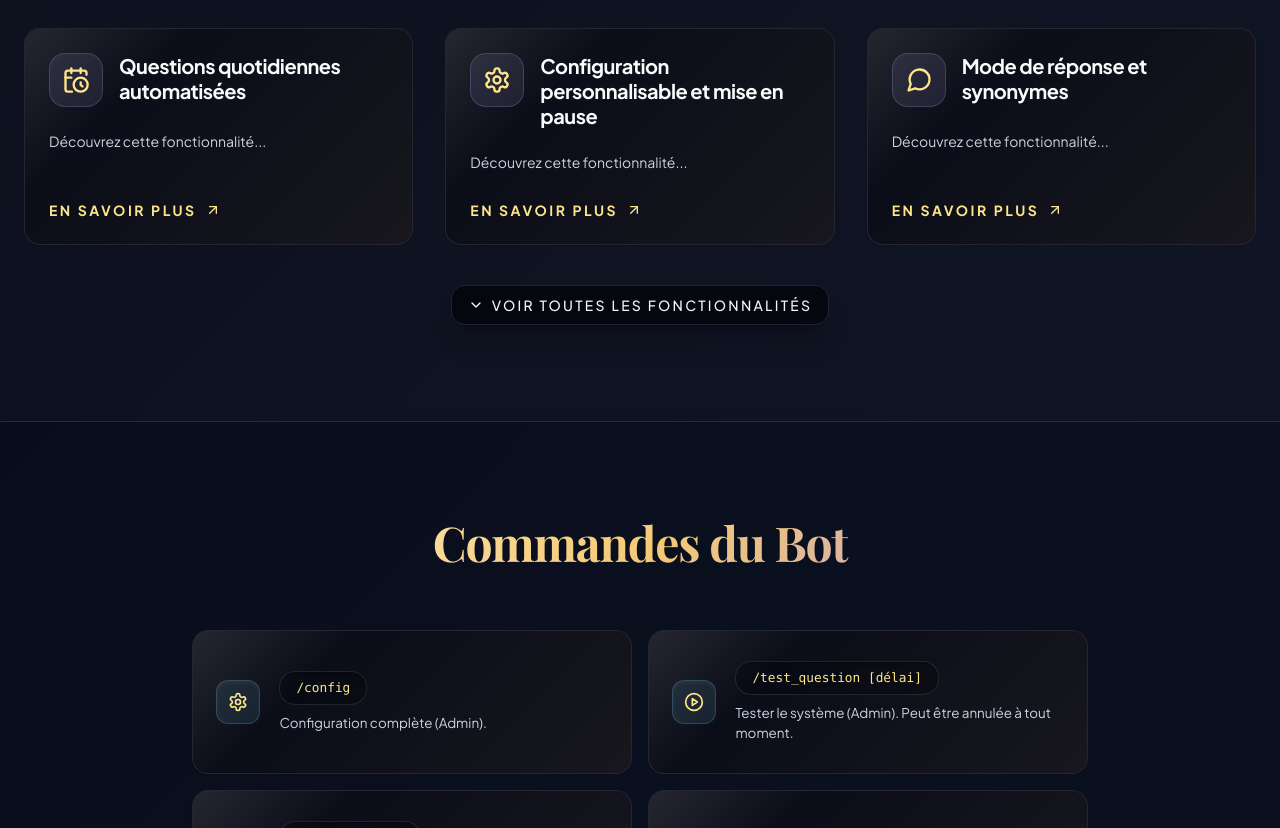
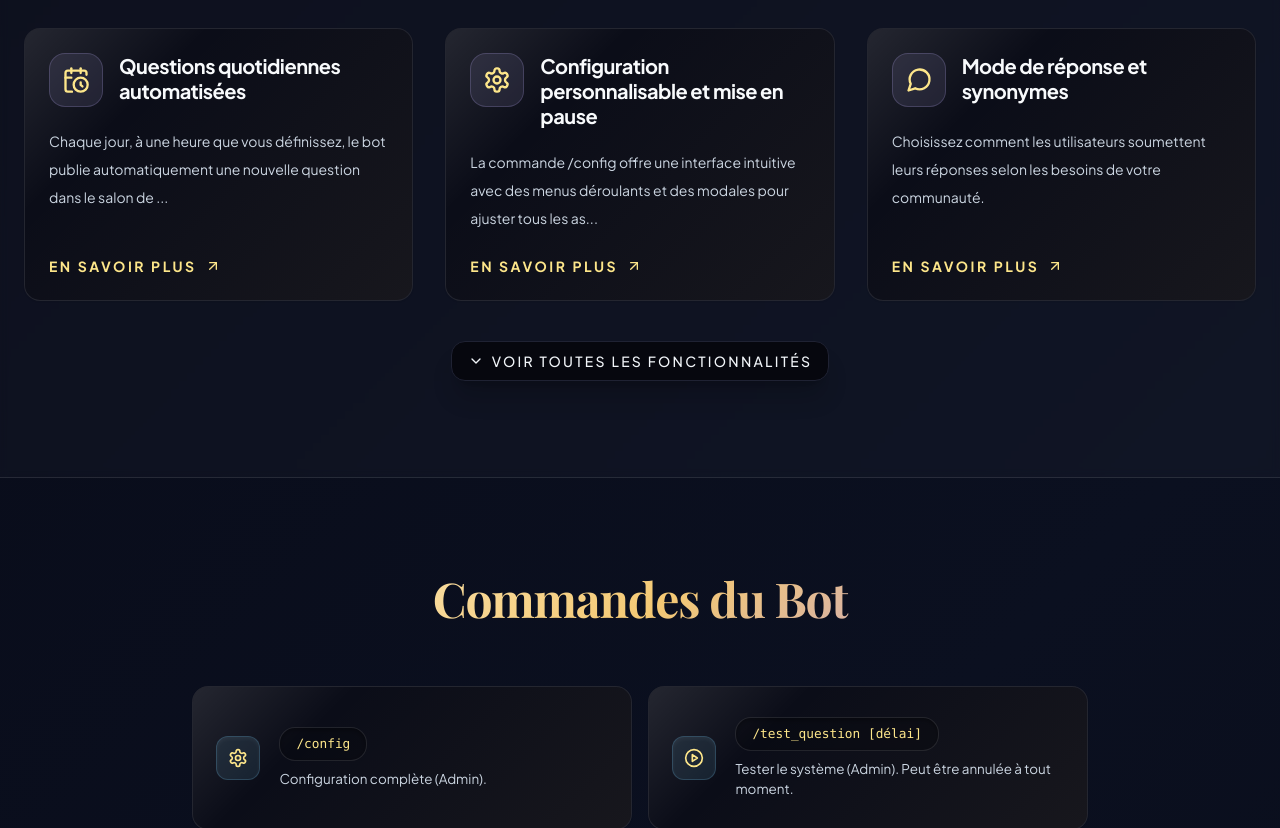
Before and after one commit to Kalamy-90/daily_question, a React (Vite) app: page / in a window 1280 px wide. Shown: the part 1880-2708 px from the top of the page. Built offline with nearby package versions, Linux system fonts and the light colour scheme.

Commit message:
Improve feature preview: extract real text instead of generic phrase

```diff
--- a/src/components/landing/FeaturesSection.jsx
+++ b/src/components/landing/FeaturesSection.jsx
@@ -47,24 +47,38 @@ const FeaturesSection = () => {
       return description;
     }
 
-    // Si c'est un objet React (JSX), on l'affiche tel quel ou on extrait le texte pour la version tronquée
+    // Si c'est du JSX (notre nouveau format)
     if (isTruncated) {
-      // Pour l'aperçu, on prend le texte du premier <li> s'il existe
       try {
+        // On essaie d'extraire le texte du premier paragraphe ou du premier enfant
         if (description.props && description.props.children) {
           const children = React.Children.toArray(description.props.children);
-          const firstLi = children.find(child => child.type === 'li');
-          if (firstLi && firstLi.props && firstLi.props.children) {
-            const text = Array.isArray(firstLi.props.children)
-              ? firstLi.props.children.map(c => typeof c === 'string' ? c : (c.props?.children || '')).join('')
-              : firstLi.props.children;
-            return typeof text === 'string' ? (text.length > 100 ? text.substring(0, 100) + '...' : text) : 'Découvrez cette fonctionnalité...';
+
+          // On cherche d'abord un paragraphe <p>
+          const pChild = children.find(child => child.type === 'p');
+          if (pChild && pChild.props && pChild.props.children) {
+            const text = Array.isArray(pChild.props.children)
+              ? pChild.props.children.map(c => typeof c === 'string' ? c : (c.props?.children || '')).join('')
+              : pChild.props.children;
+            return typeof text === 'string' ? (text.length > 115 ? text.substring(0, 115) + '...' : text) : '';
           }
+
+          // Sinon on prend le texte brut de tous les enfants
+          const allText = children.map(child => {
+            if (typeof child === 'string') return child;
+            if (child.props && child.props.children) {
+              return React.Children.toArray(child.props.children)
+                .map(c => typeof c === 'string' ? c : '')
+                .join(' ');
+            }
+            return '';
+          }).join(' ');
+
+          return allText.length > 115 ? allText.substring(0, 115) + '...' : allText;
         }
       } catch (e) {
-        return 'Découvrez cette fonctionnalité...';
+        return 'Cliquez sur en savoir plus pour voir les détails.';
       }
-      return 'Découvrez cette fonctionnalité...';
     }
 
     return description;
```
Also changed, not shown: 3 other files (tests, documents, lock files or other folders).
